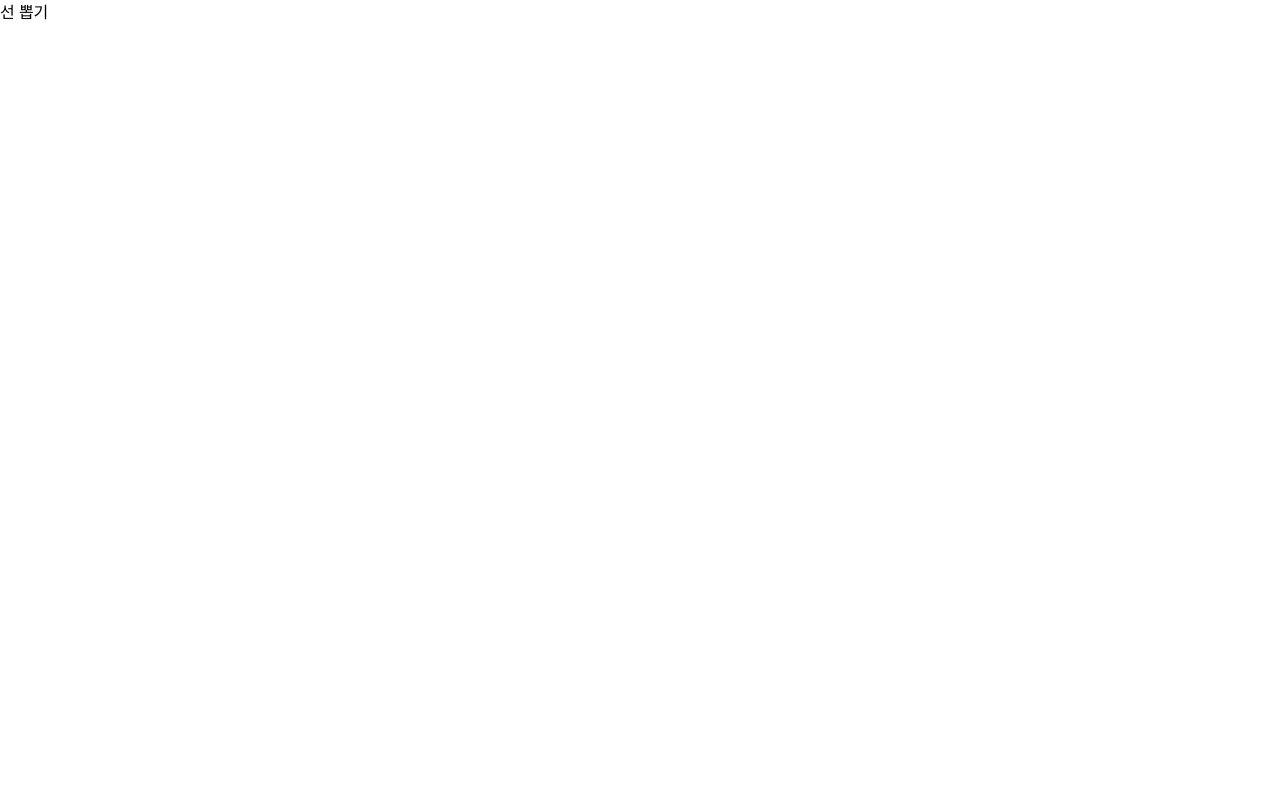
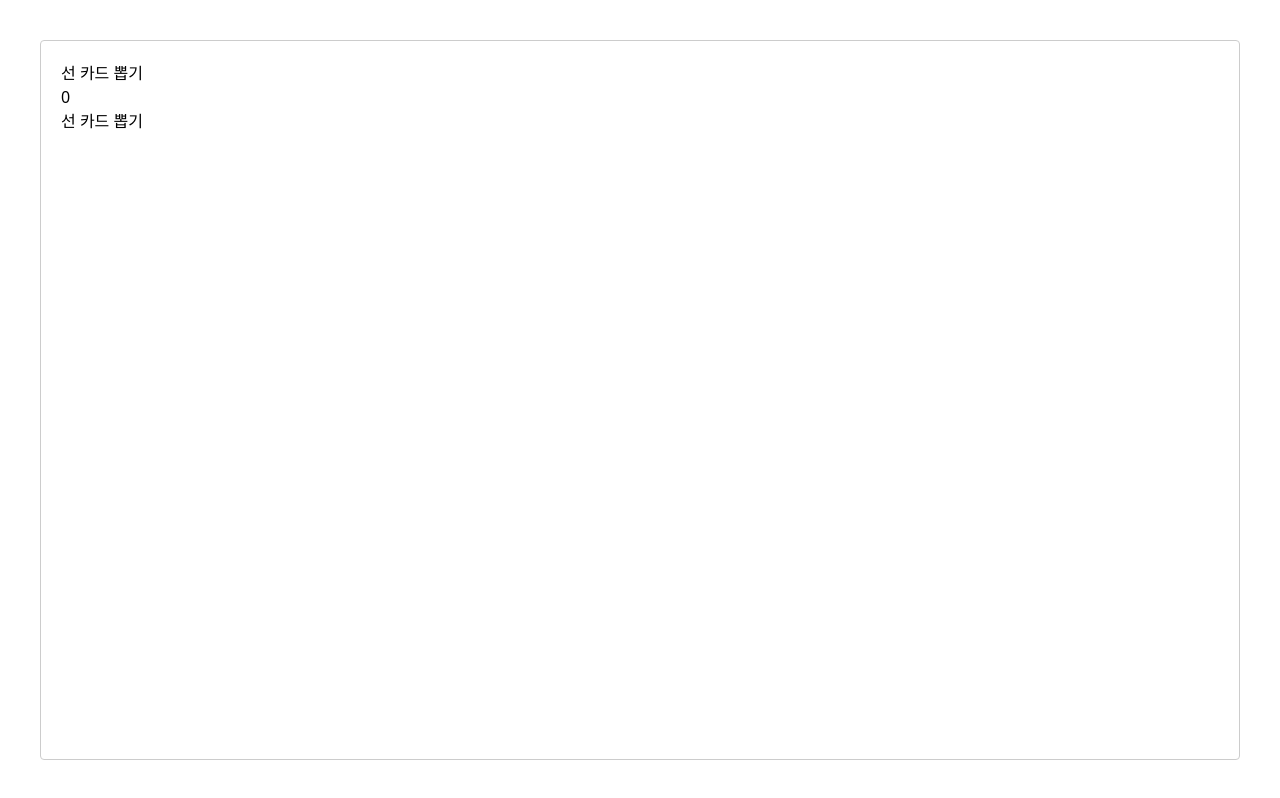
Before and after one commit to ggyugyo/CMIUC, a React (Vite) app in the folder CMIUC-FE/: page /game in a window 1280 px wide. Built offline with nearby package versions, Linux system fonts and the light colour scheme.

Commit message:
🐛 역할 배분 모달 수정

```diff
--- a/CMIUC-FE/src/components/game/GameFirstPlayer.jsx
+++ /dev/null
@@ -1,5 +0,0 @@
-import Modal from "react-modal";
-
-export const GameFirstPlayer = ({ drawCard }) => {
-  return;
-};
--- a/CMIUC-FE/src/components/game/GameLogic.jsx
+++ b/CMIUC-FE/src/components/game/GameLogic.jsx
@@ -1,26 +1,71 @@
-import { useState } from "react";
+import { useEffect, useState } from "react";
+import Loading from "../Loading.jsx";
+import Modal from "react-modal";
 import { DrawFirstPlayer } from "../modals/DrawFirstPlayer";
-import Modal from "react-modal";
+import { GamePlayerRole } from "./GamePlayerRole";
 
 export const GameLogic = () => {
+  const [loading, setLoading] = useState(true);
+  const [gameState, setGameState] = useState("");
+  const [playerInfo, setPlayerInfo] = useState([
+    {
+      userName: 0,
+      isFisrtPlayer: false,
+      userRole: 0,
+      userCard: [],
+    },
+  ]);
+  const [playerNumber, setPlayerNumber] = useState(0);
   const [firstPlayerModal, setFirstPlayerModal] = useState(false);
-  // 선카드 추가 필요
-  const drawFirstPlayer = () => {
-    setFirstPlayerModal(!firstPlayerModal);
+  const [playerRoleModal, setPlayerRoleModal] = useState(false);
+  const [round, setRound] = useState(1);
+  const [roundAlert, setRoundAlert] = useState(false);
+
+  useEffect(() => {
+    setTimeout(() => {
+      setLoading(false);
+      setFirstPlayerModal(true);
+    }, 3000);
+  }, []);
+
+  const roundTimer = () => {
+    setTimeout(() => {
+      setRoundAlert(false);
+      setRound(round + 1);
+    }, 3000);
   };
+
+  if (loading) {
+    return <Loading />;
+  }
 
   return (
     <div>
-      {/* form 부분 -> 모달로 가보자! */}
-      <button onClick={drawFirstPlayer}>선 뽑기</button>
+      <DrawFirstPlayer
+        gameState={gameState}
+        setGameState={setGameState}
+        playerNumber={playerNumber}
+        setPlayerNumber={setPlayerNumber}
+        playerInfo={playerInfo}
+        setPlayerInfo={setPlayerInfo}
+        setFirstPlayerModal={setFirstPlayerModal}
+        setRoundAlert={setRoundAlert}
+      />
       <Modal
-        isOpen={firstPlayerModal}
+        isOpen={roundAlert}
         ariaHideApp={false}
-        onRequestClose={() => setModalIsOpen(false)}
+        onRequestClose={roundTimer()}
       >
-        <DrawFirstPlayer />
+        {round}
       </Modal>
-      {/* <GameFirstPlayer drawCard={drawCard} /> */}
+      {gameState === "DRAWROLE" && (
+        <GamePlayerRole
+          playerRoleModal={playerRoleModal}
+          setPlayerRoleModal={setPlayerRoleModal}
+          playerInfo={playerInfo}
+          setPlayerInfo={setPlayerInfo}
+        />
+      )}
     </div>
   );
 };
--- /dev/null
+++ b/CMIUC-FE/src/components/game/GamePlayerRole.jsx
@@ -0,0 +1,60 @@
+import { useEffect } from "react";
+import Modal from "react-modal";
+
+export const GamePlayerRole = ({
+  playerRoleModal,
+  setPlayerRoleModal,
+  playerInfo,
+  setPlayerInfo,
+}) => {
+  useEffect(() => {
+    setPlayerRoleModal(true);
+  }, []);
+
+  const role = () => {
+    switch (playerInfo.length) {
+      case 4:
+        return [0, 0, 0, 1, 1];
+      case 5:
+        return [0, 0, 0, 0, 1, 1];
+      default:
+        return [0, 0, 0, 0, 1, 1];
+    }
+  };
+
+  const shuffle = () => {
+    let roleCard = role();
+    let shuffled = [];
+    for (let i = 0; roleCard.length > 0; i += 1) {
+      const randomIndex = Math.floor(Math.random() * roleCard.length);
+      shuffled = shuffled.concat(roleCard.splice(randomIndex, 1));
+    }
+    return shuffled;
+  };
+
+  const shuffledRoleCard = shuffle();
+
+  const onClickHandler = () => {
+    const newPlayerInfo = playerInfo.map((player, index) => {
+      return {
+        ...player,
+        userRole: shuffledRoleCard[index],
+      };
+    });
+    console.log(newPlayerInfo);
+    setPlayerInfo(newPlayerInfo);
+    setPlayerRoleModal(false);
+  };
+
+  return (
+    <Modal
+      isOpen={playerRoleModal}
+      ariaHideApp={false}
+      onRequestClose={() => setPlayerRoleModal(false)}
+    >
+      <div>플레이어 역할 배정</div>
+      <div>{shuffledRoleCard}</div>
+      <button onClick={onClickHandler}></button>
+    </Modal>
+  );
+};
--- a/CMIUC-FE/src/components/modals/DrawFirstPlayer.jsx
+++ b/CMIUC-FE/src/components/modals/DrawFirstPlayer.jsx
@@ -1,16 +1,27 @@
-import { useState, useRef } from "react";
+import { useState, useRef, useEffect } from "react";
+import Modal from "react-modal";
 
-export const DrawFirstPlayer = () => {
-  const [player, setPlayer] = useState(0);
+export const DrawFirstPlayer = ({
+  gameState,
+  setGameState,
+  playerNumber,
+  setPlayerNumber,
+  setPlayerInfo,
+  setFirstPlayerModal,
+  setRoundAlert,
+}) => {
+  useEffect(() => {
+    setGameState("DRAW_FIRST_PLAYER");
+  }, []);
+
   const [drawCard, setDrawCard] = useState([]);
   const playerInput = useRef(null);
 
   const onChangeHandler = (e) => {
-    setPlayer(e.target.value);
+    setPlayerNumber(e.target.value);
   };
 
   const shuffle = (cardDeck) => {
-    // 피셔-예이츠 셔플
     let shuffled = [];
     for (let i = 0; cardDeck.length > 0; i += 1) {
       const randomIndex = Math.floor(Math.random() * cardDeck.length);
@@ -21,20 +32,55 @@ export const DrawFirstPlayer = () => {
 
   const onSubmitHandler = (e) => {
     e.preventDefault();
-    const newDrawCard = new Array(parseInt(player)).fill(0).map((_, index) => {
-      return ++index;
-    });
+    if (parseInt(playerNumber) < 4) {
+      alert("플레이어 수는 4명 이상이어야 합니다.");
+      playerInput.current.focus();
+      return;
+    } else if (parseInt(playerNumber) > 6) {
+      alert("플레이어 수는 6명을 초과할 수 없습니다.");
+      playerInput.current.focus();
+      return;
+    }
+    const newDrawCard = new Array(parseInt(playerNumber))
+      .fill(0)
+      .map((_, index) => {
+        return ++index;
+      });
     setDrawCard(shuffle(newDrawCard));
   };
 
-  console.log(drawCard);
+  const onClickHandler = () => {
+    console.log(drawCard);
+    const newPlayerInfo = drawCard.map((card, index) => {
+      return {
+        userName: ++index,
+        isFisrtPlayer: Number(card) === Number(playerNumber) ? true : false,
+        userRole: 0,
+        userCard: [],
+      };
+    });
+    console.log(newPlayerInfo);
+    setPlayerInfo(newPlayerInfo);
+    setRoundAlert(true);
+    setGameState("");
+  };
 
   return (
-    <div>
-      {/* form 부분 -> 모달로 가보자! */}
+    <Modal
+      isOpen={gameState === "DRAW_FIRST_PLAYER" ? true : false}
+      ariaHideApp={false}
+      onRequestClose={() => setFirstPlayerModal(false)}
+    >
+      <h1>선 카드 뽑기</h1>
       <form onSubmit={onSubmitHandler}>
-        <input ref={playerInput} value={player} onChange={onChangeHandler} />
+        <input
+          ref={playerInput}
+          value={playerNumber}
+          onChange={onChangeHandler}
+        />
       </form>
-    </div>
+      <div>{drawCard}</div>
+      <button onClick={onClickHandler}>선 카드 뽑기</button>
+    </Modal>
   );
 };
```
